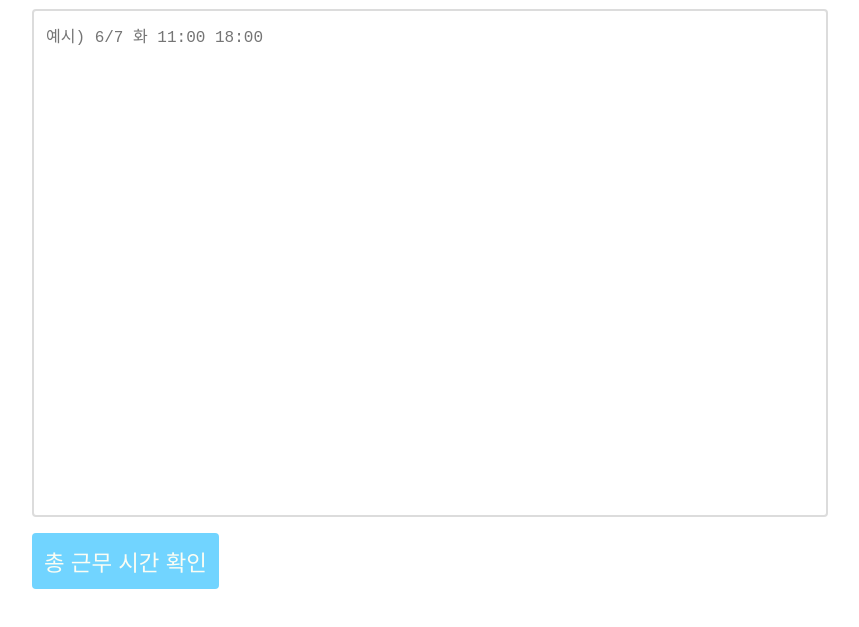
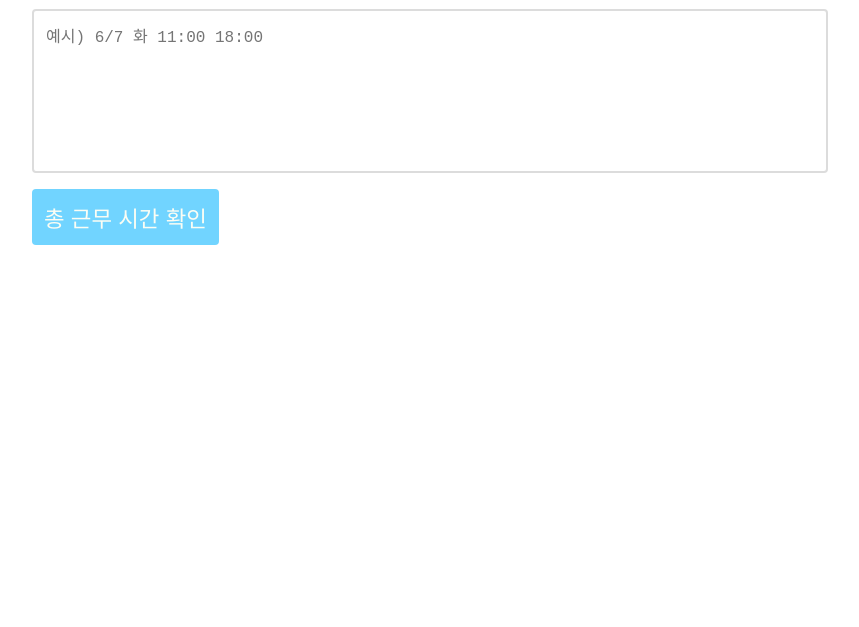
Before and after one commit to 0sinf/bills, a plain HTML site: page index.html in a window 1280 px wide. Shown: the part 61-688 px from the top of the page, without its empty margins (224-1083 px from the left). Drawn offline with Linux system fonts and the light colour scheme.

Commit message:
design: Fix content height

```diff
--- a/index.css
+++ b/index.css
@@ -52,7 +52,9 @@ textarea {
 
 .content {
   width: 60%;
-  height: 60%;
+  height: auto;
+
+  margin-bottom: var(--margin-ns);
 }
 
 .textarea {
@@ -112,4 +114,6 @@ textarea {
 .table__items {
   width: 100%;
   text-align: right;
+
+  font-size: var(--font-size-s);
 }
```
